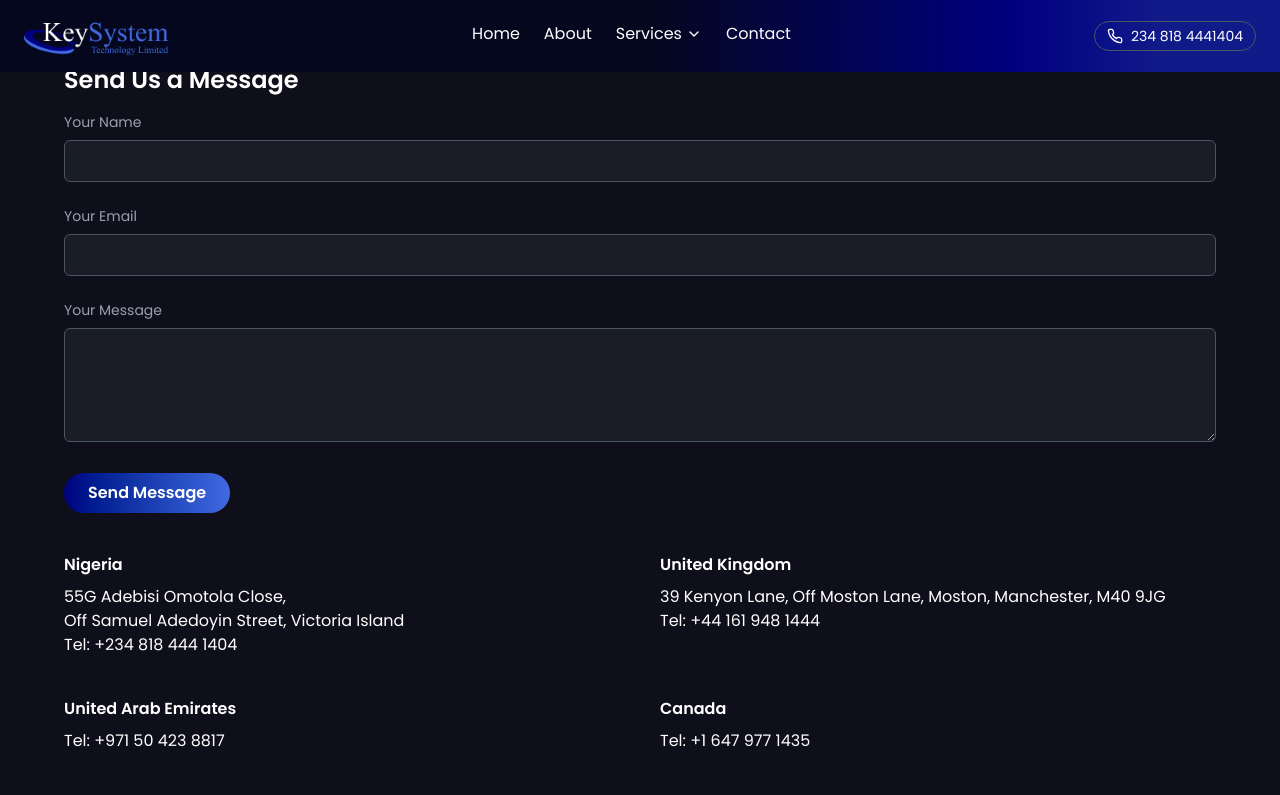
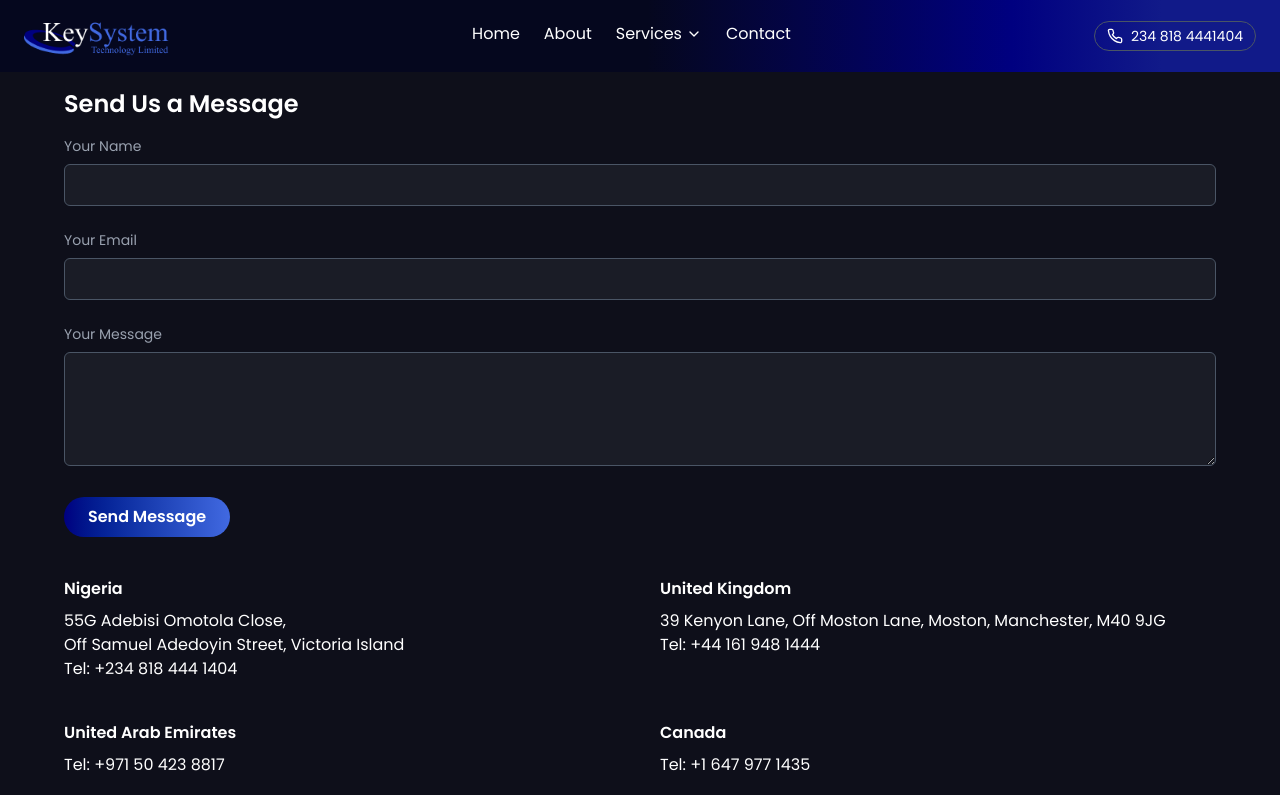
Before and after one commit to DarkVayder/keysystem, a React (Vite) app: page /contact in a window 1280 px wide. Shown: the top 795 px of the page. Built offline with nearby package versions, Linux system fonts and the light colour scheme.

Commit message:
build: Adjusted padding

```diff
--- a/src/pages/Contact.jsx
+++ b/src/pages/Contact.jsx
@@ -30,7 +30,7 @@ const Contact = () => {
       <div className="max-w-6xl mx-auto space-y-10">
         {/* Contact Form */}
         <div className="mt-10 md:mt-0">
-          <h2 className="font-semibold text-white text-2xl mb-4">Send Us a Message</h2>
+          <h2 className="font-semibold text-white text-2xl pt-6 mb-4">Send Us a Message</h2>
           <form onSubmit={handleSubmit} className="space-y-6">
             <div>
               <label htmlFor="name" className="block text-sm text-gray-400 mb-2">Your Name</label>
```
